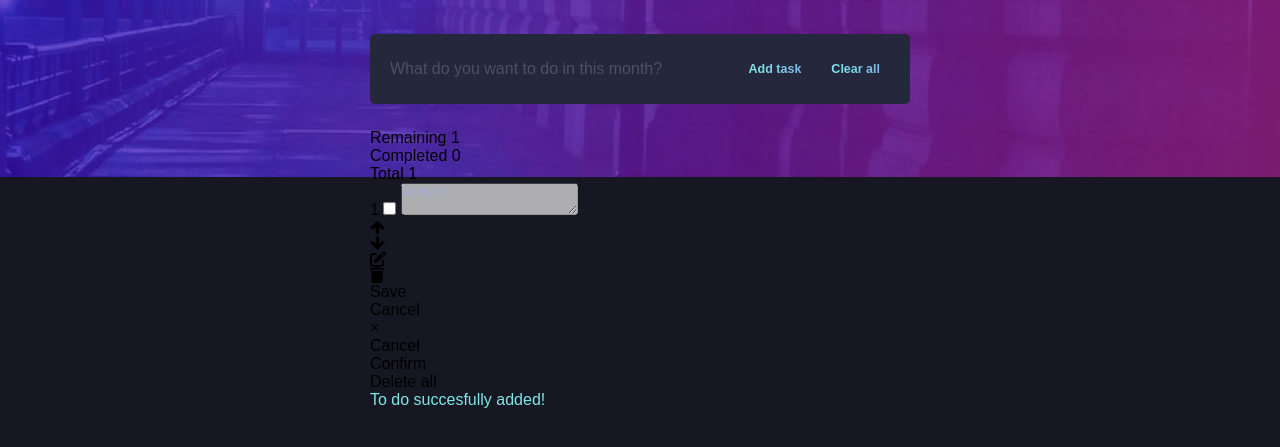
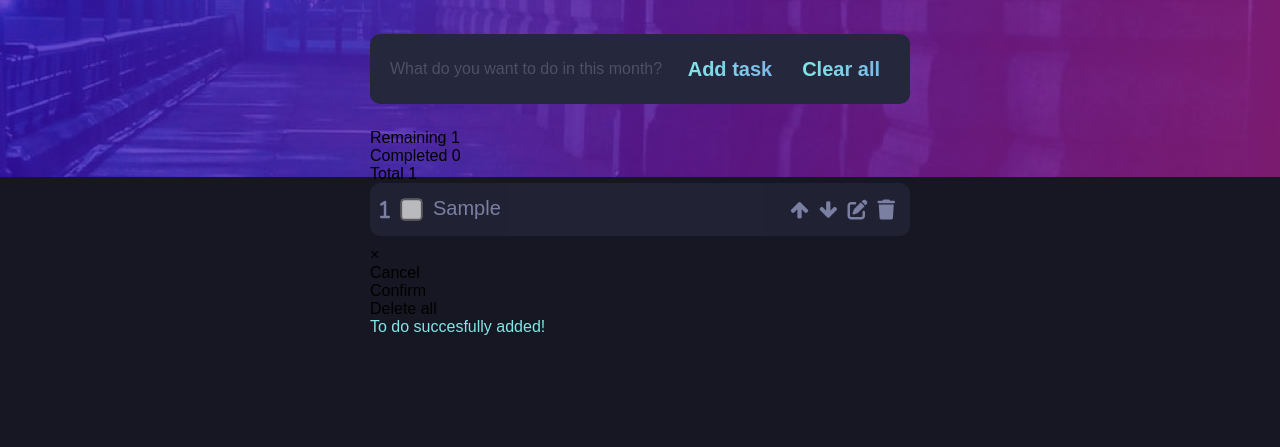
Before and after one commit to ElvisMuresan/ToDoApp, a plain HTML site: page index2.html in a window 1280 px wide. Both pictures are taken after typing "Sample" into the empty fields and a click on the button "Add task". Shown: the part 123-570 px from the top of the page. Drawn offline with Linux system fonts and the light colour scheme.

Commit message:
Style the toDoList

```diff
--- a/main2.css
+++ b/main2.css
@@ -108,7 +108,7 @@ header.card h1 {
 .cb-container {
   all: unset;
   color: var(--blue);
-  font-size: 1.25rem;
+  font-size: 2rem;
   font-weight: 700;
   cursor: pointer;
   margin-right: 1rem;
@@ -128,7 +128,7 @@ header.card h1 {
 
 .add {
   margin: 4rem 0 2.5rem 0;
-  border-radius: 0.5rem;
+  border-radius: 1rem;
 }
 
 .add .cb-container {
@@ -174,3 +174,101 @@ textarea {
 textarea:hover {
   color: var(--clr-gb-1);
 }
+
+/* .todoList .toDo.checked .checkbox {
+  text-decoration: line-through;
+  color: var(--clr-gb-3);
+  text-decoration-color: var(--clr-gb-3);
+} */
+
+#listaParinteId .toDo {
+  all: unset;
+  display: flex;
+  /* justify-content: space-between; */
+  background-color: var(--clr-card-bg);
+  opacity: 0.7;
+  padding: 1rem;
+  border-radius: 1rem;
+  margin-bottom: 1rem;
+  line-height: 1.5;
+  align-items: center;
+  gap: 5px;
+}
+
+/* #listaParinteId .content {
+  all: unset;
+  display: flex;
+  justify-content: space-between;
+  background-color: var(--background2);
+  opacity: 0.7;
+  padding: 1rem;
+  border-radius: 1rem;
+  margin-bottom: 1rem;
+} */
+
+.toDo span {
+  margin-right: 1rem;
+  font-size: 2rem;
+  padding-left: 0px;
+  font: normal normal normal 14px/1 FontAwesome;
+  font-size: 2rem;
+  vertical-align: middle;
+  color: var(--clr-gb-2);
+}
+
+.toDo input {
+  margin-right: 1rem;
+  font-size: 2.5rem;
+  transform: scale(1.7);
+  padding-left: 0px;
+  vertical-align: middle;
+}
+
+.toDo textarea {
+  all: unset;
+  /* display: block; */
+  margin-right: 1rem;
+  color: var(--clr-gb-2);
+  font-size: 2rem;
+  vertical-align: middle;
+  width: 100%;
+  height: 33px;
+  outline: none;
+}
+
+#listaParinteId .toDo .actions {
+  all: unset;
+  display: flex;
+  /* margin-left: 20rem; */
+}
+
+#listaParinteId .actions {
+  margin: 0 40rem;
+}
+
+.toDo .actions button {
+  all: unset;
+  cursor: pointer;
+  margin: 0 0.5rem;
+  font-size: 2rem;
+  font-weight: 700;
+  text-transform: uppercase;
+  transition: 0.4s;
+  color: var(--clr-gb-2);
+}
+
+.editContent {
+  display: none;
+}
+
+.saveEditBtn,
+.cancelEditBtn {
+  all: unset;
+  cursor: pointer;
+  display: inline-block;
+  margin: 0 0.5rem;
+  font-size: 1.125rem;
+  font-weight: 700;
+  text-transform: uppercase;
+  transition: 0.4s;
+}
```
